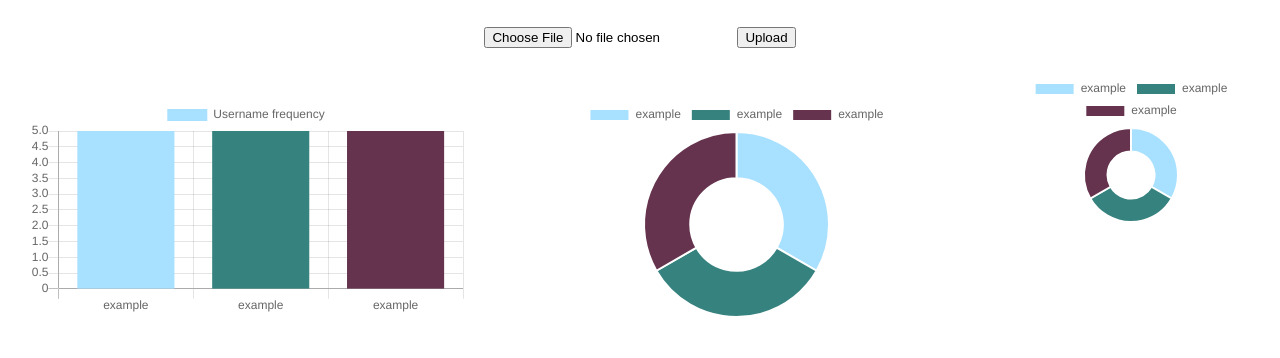
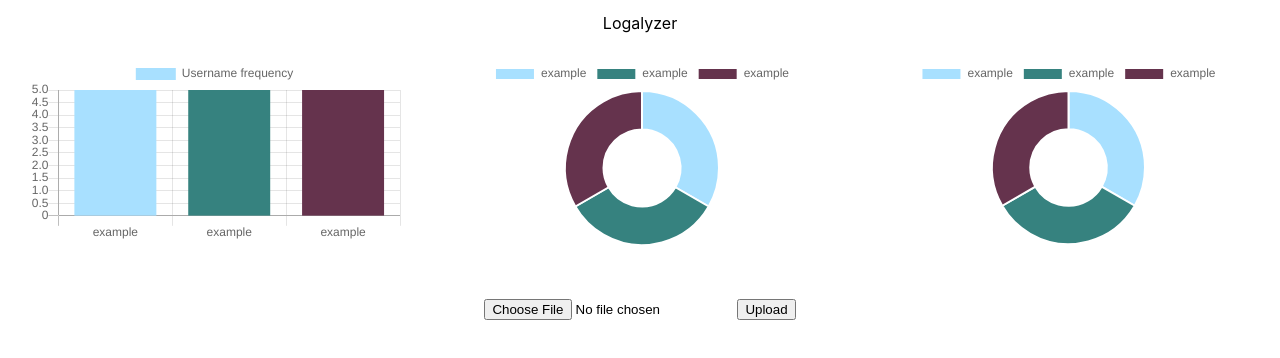
Before and after one commit to chriskrez/BrutusSSH, a React (Create React App) app: page / in a window 1280 px wide. Shown: the top 358 px of the page. Built offline with nearby package versions, Linux system fonts and the light colour scheme.

Commit message:
Style fixes

```diff
--- a/src/web/App.js
+++ b/src/web/App.js
@@ -38,22 +38,23 @@ class App extends Component {
 
     return (
       <div className="App">
+        <div className="Title"> Logalyzer </div>
+        <div className="Charts">
+          <div className="Charts_usernames">
+            <BarChart data={usernames} title={"Username frequency"} />
+          </div>
+          <div className="Charts_ips">
+            <DoughnutChart data={ips} title={"Most common ips"} />
+          </div>
+          <div className="Charts_countries">
+            <DoughnutChart data={countries} title={"Countries"} />
+          </div>
+        </div>
         <div className="Upload">
           <input type="file" onChange={this.onChangeHandler} />
           <button type="button" onClick={this.onClickHandler}>
             Upload
           </button>
-        </div>
-        <div className="Charts">
-          <div className="ChartsBar">
-            <BarChart data={usernames} title={"Username frequency"} />
-          </div>
-          <div className="ChartsDoughnut">
-            <DoughnutChart data={ips} title={"Most common ips"} />
-          </div>
-          <div>
-            <DoughnutChart data={countries} title={"Countries"} />
-          </div>
         </div>
       </div>
     );
--- a/src/web/App.scss
+++ b/src/web/App.scss
@@ -1,5 +1,9 @@
 .App {
   text-align: center;
+
+  .Title {
+    padding-top: 1%;
+  }
 
   .Upload {
     padding: 2%;
@@ -9,8 +13,9 @@
     display: flex;
     flex-direction: row;
 
-    &Bar,
-    &Doughnut {
+    &_usernames,
+    &_ips,
+    &_countries {
       padding: 2%;
       width: 45%;
     }
```
